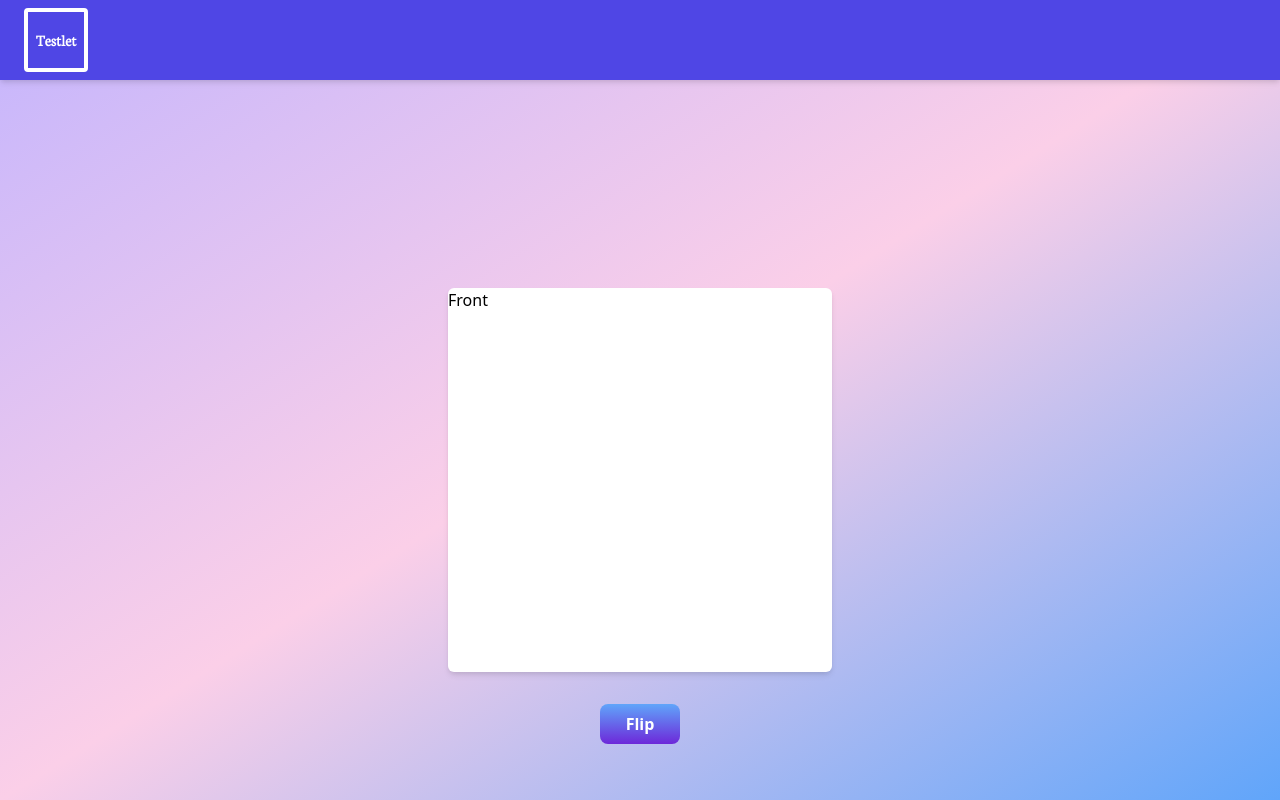
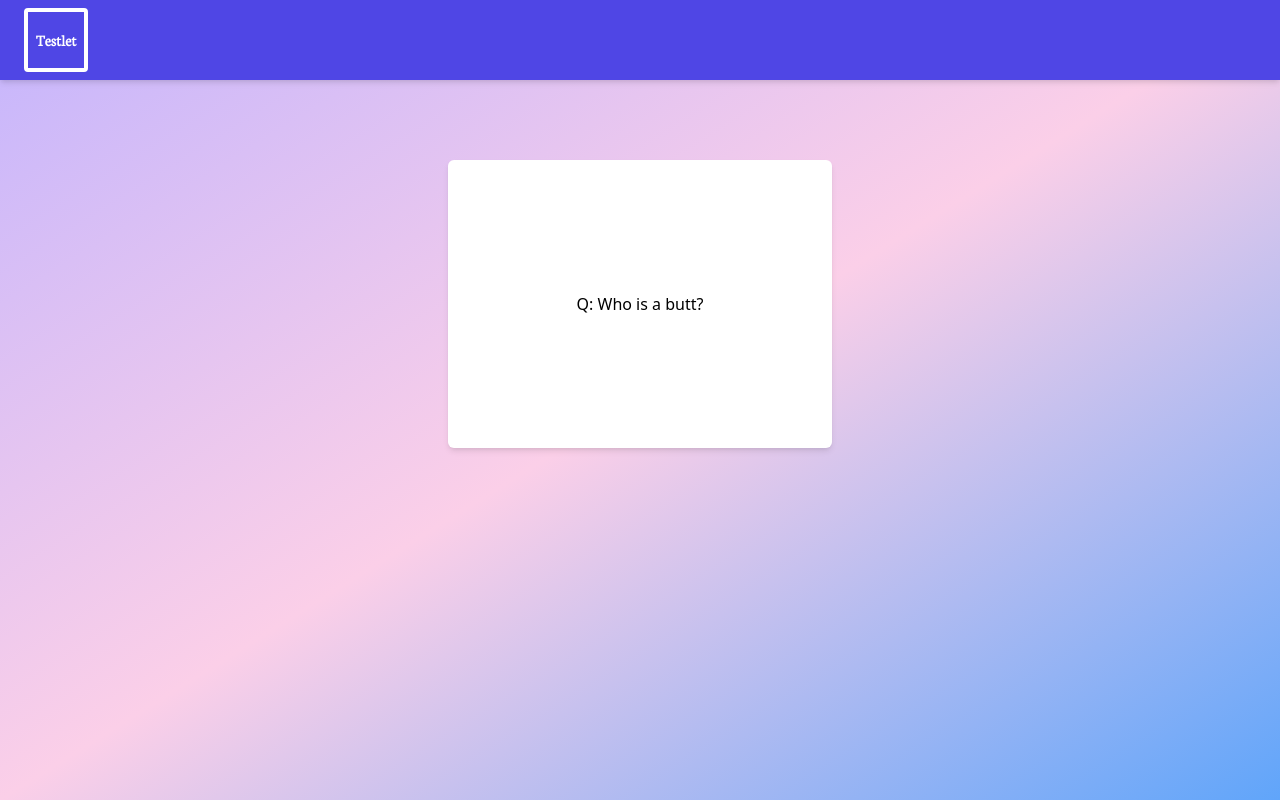
Before and after one commit to 5vedish/Quizlet-Clone, a Next.js app: page /study in a window 1280 px wide. Built offline with nearby package versions, Linux system fonts and the light colour scheme.

Commit message:
pulled latest code

```diff
--- a/components/flashcard.tsx
+++ b/components/flashcard.tsx
@@ -10,36 +10,39 @@ export default function FlashCard() {
       <Transition
         as={Fragment}
         show={isFront}
-        enter="transform transition duration-[400ms]"
-        enterFrom="opacity-0 rotate-[-120deg] scale-50"
-        enterTo="opacity-100 rotate-0 scale-100"
-        leave="transform duration-200 transition ease-in-out"
-        leaveFrom="opacity-100 rotate-0 scale-100 "
-        leaveTo="opacity-0 scale-95"
+        enter="transform ease-out duration-300 origin-top"
+        enterFrom="transform opacity-100 scale-100"
+        enterTo="transform opacity-100 scale-100"
+        leave="transform ease-in duration-300 transition delay-100"
+        leaveFrom="transform opacity-100 scale-100"
+        leaveTo="transform opacity-0 scale-0"
       >
-        <div className="flex-inital mt-52 bg-white w-96 h-96 rounded-md shadow-md">
-          Front
-        </div>
+        <button
+            onClick={() => setIsFront((isFront) => !isFront)}
+            className="flex-inital mt-40 bg-white w-96 h-72 fixed rounded-md shadow-md">
+          Q: Who is a butt?
+        </button>
       </Transition>
 
       {/*Back Card*/}
       <Transition
         as={Fragment}
         show={!isFront}
-        enter="transform transition duration-[400ms]"
-        enterFrom="opacity-0 rotate-[-120deg] scale-50"
-        enterTo="opacity-100 rotate-0 scale-100"
-        leave="transform duration-200 transition ease-in-out"
-        leaveFrom="opacity-100 rotate-0 scale-100 "
-        leaveTo="opacity-0 scale-95"
+        enter="transform ease-out duration-300 origin-bottom"
+        enterFrom="transform opacity-100 scale-100"
+        enterTo="transform opacity-100 scale-100"
+        leave="transform ease-in duration-300 transition delay-100"
+        leaveFrom="transform opacity-100 scale-100"
+        leaveTo="transform opacity-0 scale-0"
       >
-        <div className="flex-inital mt-52 bg-white w-96 h-96 rounded-md shadow-md">
-          Back
-        </div>
+        <button
+            onClick={() => setIsFront((isFront) => !isFront)}
+            className="flex-inital mt-40 bg-white w-96 h-72 fixed rounded-md shadow-md">
+          A: Zhi is a butt.
+        </button>
       </Transition>
-
       {/*Flip Button*/}
-      <button
+      {/* <button
         onClick={() => setIsFront((isFront) => !isFront)}
         className="font-semibold text-align-center w-20 h-10 text-white
                     rounded-lg bg-gradient-to-t from-purple-700 to-blue-400
@@ -48,7 +51,7 @@ export default function FlashCard() {
                     cursor-pointer"
       >
         Flip
-      </button>
+      </button> */}
     </>
   )
 }
```
